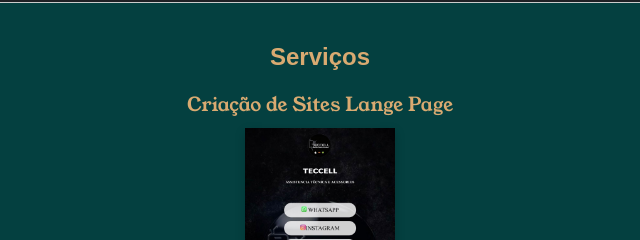
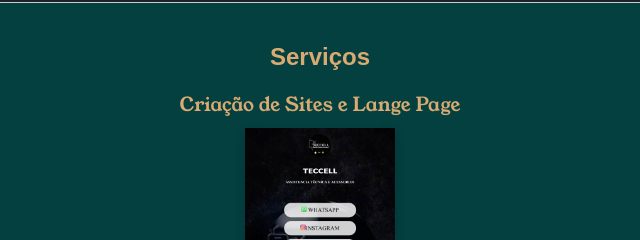
Before and after one commit to diogoxf/MEUSITE, a plain HTML site: page servico/servico.html in a window 1280 px wide. Shown: the part 172-412 px from the top of the page, 320-960 px from the left. Drawn offline with Linux system fonts and the light colour scheme.

Commit message:
Update servico.html

```diff
--- a/servico/servico.html
+++ b/servico/servico.html
@@ -38,7 +38,7 @@
     <section div="servico">
         <h2>Serviços</h2>
         <ul class="lista-servico">
-            <li>Criação de Sites Lange Page</li>
+            <li>Criação de Sites e Lange Page</li>
             <img class="image-servico" src="../midia/site-teccell.jpeg" alt="" width="50%" style="max-width: 150px;">
             <li>Desbloqueio de contas do Google</li>
             <img class="image-servico" src="../midia/celular.png" alt="" width="100%" style="max-width: 150px;">
```
